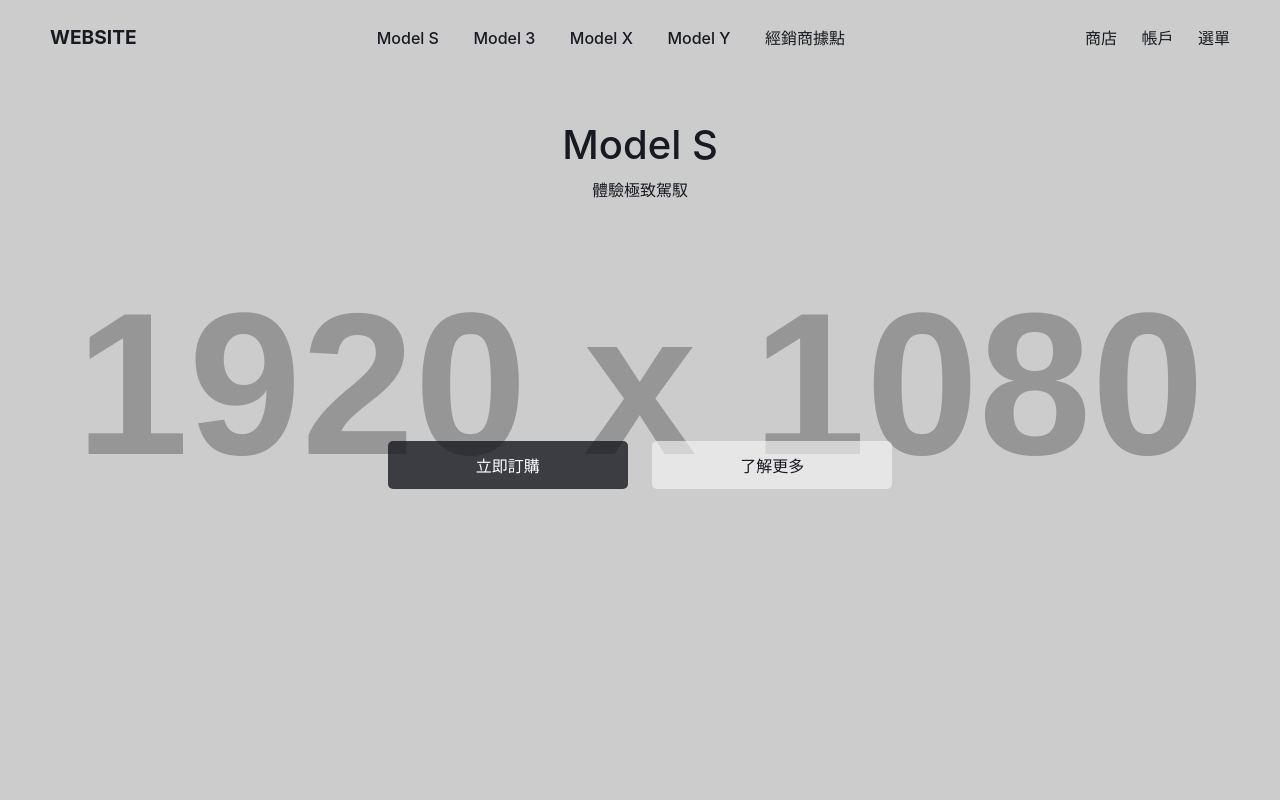
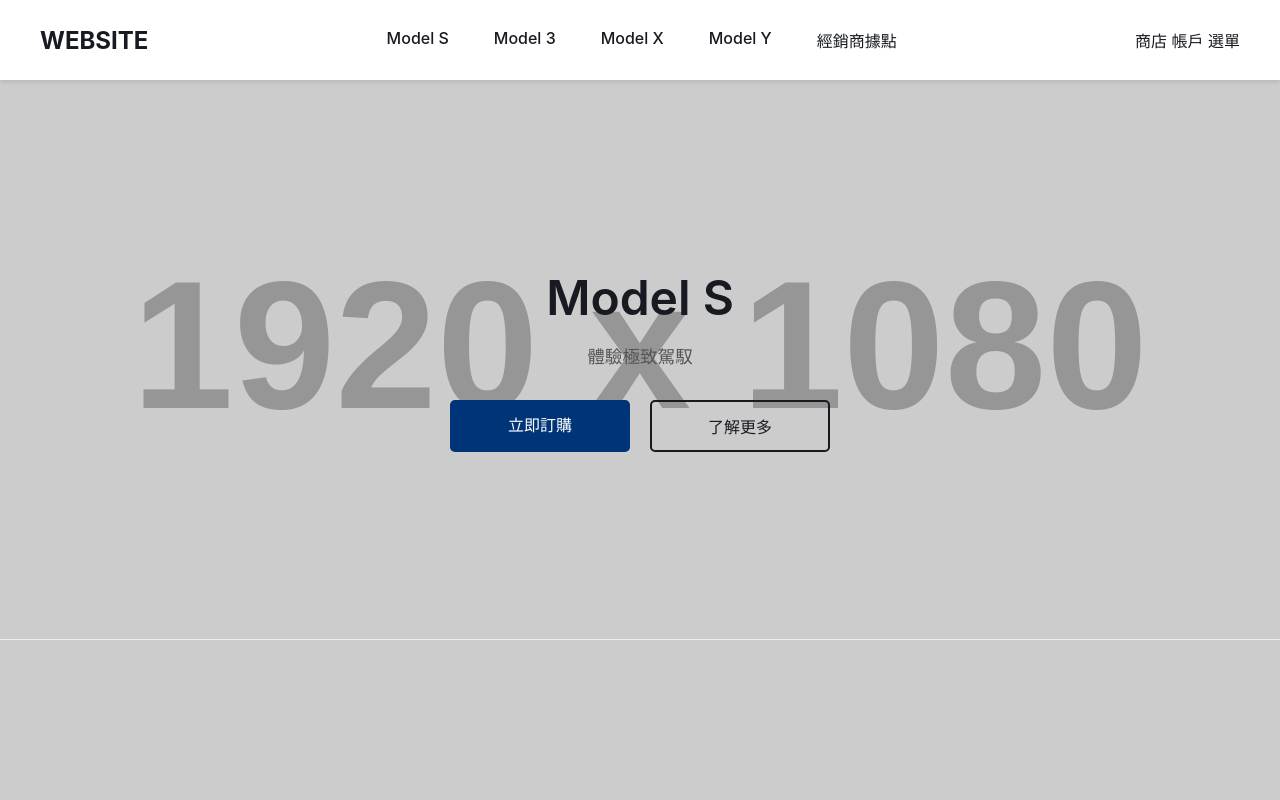
Before and after one commit to sica-0225/sica-0225.github.io, a plain HTML site: page index.html in a window 1280 px wide. Shown: the top 800 px of the page. Drawn offline with Linux system fonts and the light colour scheme; placeholder pictures from the web are drawn by us.

Commit message:
style.css

```diff
--- a/style.css
+++ b/style.css
@@ -1,4 +1,6 @@
-/* 基本重設與字體設定 */
+/* style.css (修改後版本) */
+
+/* 1. 基本重設與全域設定 */
 * {
 margin: 0;
 padding: 0;
@@ -8,120 +10,147 @@ box-sizing: border-box;
 body {
 font-family: -apple-system, BlinkMacSystemFont, "Segoe UI", Roboto, "Helvetica Neue", Arial, sans-serif;
 color: #171a20;
-overflow-x: hidden;
+background-color: #fff;
+/* 移除 overflow-x: hidden; 以免影響某些佈局 */
 }
 
-/* 滾動容器 */
-main {
-width: 100%;
-height: 100vh;
-overflow-y: scroll;
-scroll-snap-type: y mandatory; /* 關鍵：設定 Y 軸強制滾動吸附 */
+a {
+text-decoration: none;
+color: inherit; /* 連結預設繼承父元素顏色 */
 }
 
-/* 全螢幕區塊 */
+/* 2. 頁首 (Header) 樣式 - 參考福特官網風格 */
+header {
+position: sticky; /* 關鍵：改為 sticky，使其滾動時固定在頂部 */
+top: 0;
+left: 0;
+width: 100%;
+z-index: 1000;
+background-color: #ffffff;
+box-shadow: 0 2px 4px rgba(0, 0, 0, 0.1);
+padding: 0 40px;
+display: flex;
+justify-content: space-between;
+align-items: center;
+height: 80px; /* 給予固定高度 */
+}
+
+header .logo {
+font-size: 1.5rem;
+font-weight: bold;
+}
+
+header nav {
+display: flex; /* 讓導覽列項目水平排列 */
+gap: 25px;
+}
+
+header nav a {
+font-weight: 500;
+padding: 5px 10px;
+border-radius: 3px;
+transition: background-color 0.3s ease;
+}
+
+header nav a:hover {
+background-color: rgba(0, 0, 0, 0.05);
+}
+
+.header-actions {
+display: flex;
+align-items: center;
+gap: 15px;
+}
+
+/* 3. 主要內容區 (main) 與區塊 (section) */
+main {
+/* 移除所有滾動吸附相關的屬性 */
+width: 100%;
+}
+
 section {
 width: 100vw;
-height: 100vh;
+height: auto; /* 關鍵：高度由內容決定，不再是 100vh */
+min-height: 70vh; /* 可以設定一個最小高度，避免內容過少時太空 */
 background-size: cover;
 background-position: center center;
 display: flex;
 flex-direction: column;
-justify-content: space-between;
+justify-content: center; /* 垂直置中內容 */
 align-items: center;
-scroll-snap-align: start; /* 關鍵：讓每個 section 的頂部對齊 */
-padding: 15vh 0 10vh;
+padding: 6rem 2rem; /* 給予足夠的上下內距 */
+border-bottom: 1px solid #eee; /* 區塊間可加上分隔線 */
+}
+
+/* 4. 內容容器 */
+.container {
+max-width: 1200px;
+margin: 0 auto;
+padding: 0 20px;
+width: 100%;
 }
 
 .content {
 text-align: center;
+max-width: 800px; /* 限制文字內容寬度，提升可讀性 */
 }
 
 h1 {
-font-size: 2.5rem;
-font-weight: 500;
+font-size: 3rem; /* 放大標題 */
+font-weight: 600;
 }
 
 p {
-font-size: 1rem;
-padding-top: 0.5rem;
+font-size: 1.1rem;
+padding-top: 1rem;
+color: #555;
 }
 
-/* 按鈕樣式 */
+/* 5. 按鈕樣式 */
 .buttons {
-margin-top: 30vh;
+margin-top: 2rem; /* 調整按鈕與文字的間距 */
+display: flex;
+gap: 20px;
+justify-content: center;
 }
 
 .buttons a {
 display: inline-block;
-text-decoration: none;
-padding: 12px 24px;
-margin: 0 10px;
+padding: 12px 30px;
 border-radius: 5px;
-width: 240px;
+width: auto; /* 寬度由內容決定 */
+min-width: 180px;
 text-align: center;
 font-weight: 500;
 transition: all 0.3s ease;
 }
 
 .btn-primary {
-background-color: rgba(23, 26, 32, 0.8);
+background-color: #003478; /* 使用類似福特的藍色 */
 color: #fff;
 }
 
 .btn-primary:hover {
-background-color: rgba(23, 26, 32, 1);
+background-color: #002a60;
 }
 
 .btn-secondary {
-background-color: rgba(244, 244, 244, 0.65);
+background-color: transparent;
 color: #171a20;
+border: 2px solid #171a20;
 }
 
 .btn-secondary:hover {
-background-color: rgba(244, 244, 244, 1);
+background-color: #171a20;
+color: #fff;
 }
 
-/* 頁首導覽列 */
+/* 響應式設計：在中小型螢幕上隱藏導覽列 (可根據需求擴充為漢堡選單) */
+@media (max-width: 1024px) {
+header nav {
+    display: none;
+}
 header {
-position: fixed;
-top: 0;
-left: 0;
-width: 100%;
-padding: 20px 40px;
-display: flex;
-justify-content: space-between;
-align-items: center;
-z-index: 100;
-}
-
-header a {
-text-decoration: none;
-color: #171a20;
-font-weight: 500;
-padding: 5px 10px;
-border-radius: 3px;
-transition: background-color 0.3s ease;
-}
-
-header a:hover {
-background-color: rgba(0, 0, 0, 0.05);
-}
-
-header .logo {
-font-size: 1.2rem;
-font-weight: bold;
-}
-
-nav {
-display: none; /* 在小螢幕上預設隱藏 */
-}
-
-@media (min-width: 1200px) {
-nav {
-    display: block; /* 在大螢幕上顯示 */
-}
-nav a {
-    margin: 0 5px;
+    padding: 0 20px;
 }
 }
```
